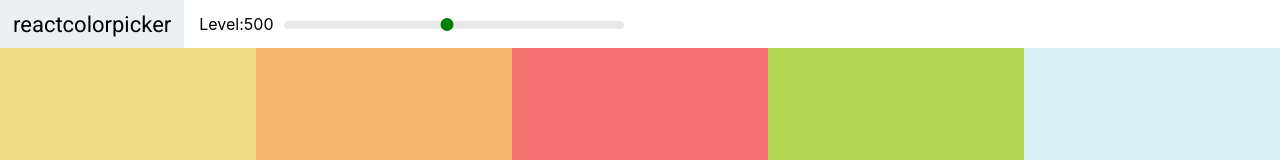
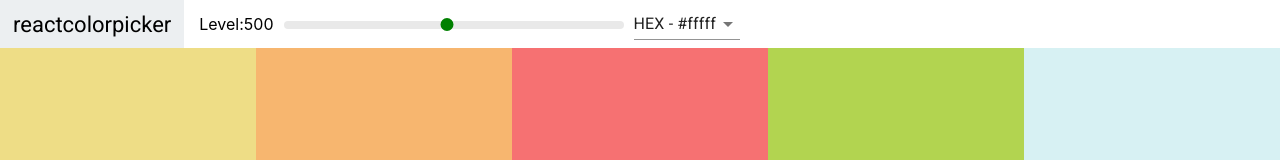
Before and after one commit to TwistZA/color-app, a React (Create React App) app: page / in a window 1280 px wide. Shown: the top 160 px of the page. Built offline with nearby package versions, Linux system fonts and the light colour scheme.

Commit message:
Add Select and Material UI

```diff
--- a/package.json
+++ b/package.json
@@ -3,6 +3,7 @@
   "version": "0.1.0",
   "private": true,
   "dependencies": {
+    "@material-ui/core": "^4.9.11",
     "@testing-library/jest-dom": "^4.2.4",
     "@testing-library/react": "^9.5.0",
     "@testing-library/user-event": "^7.2.1",
--- a/src/Navbar.js
+++ b/src/Navbar.js
@@ -2,10 +2,28 @@
 import "rc-slider/assets/index.css";
 import Slider from "rc-slider";
 import "./Navbar.css";
+import Select from "@material-ui/core/Select";
+import MenuItem from "@material-ui/core/MenuItem";
 
 export default class Navbar extends Component {
+  constructor(props) {
+    super(props);
+
+    this.state = {
+      format: "hex",
+    };
+
+    this.handleChange = this.handleChange.bind(this);
+  }
+
+  handleChange(e) {
+    this.setState({ format: e.target.value });
+    this.props.handleChange(e.target.value);
+  }
+
   render() {
     const { level, changeLevel } = this.props;
+    const { format } = this.state;
 
     return (
       <header className="Navbar">
@@ -24,6 +42,17 @@
             />
           </div>
         </div>
+        <Select
+          labelId="demo-simple-select-label"
+          id="demo-simple-select"
+          onChange={this.handleChange}
+          value={this.state.format}
+        >
+          <MenuItem value="hex">HEX - #fffff</MenuItem>
+          <MenuItem value="rgb">RGB - rgb(255,255,255)</MenuItem>
+          <MenuItem value="rgba">RGBA - rgba(255,255,255, 1.0)</MenuItem>
+        </Select>
+        <div className="select-container"></div>
       </header>
     );
   }
--- a/src/Palette.js
+++ b/src/Palette.js
@@ -9,27 +9,37 @@
 
     this.state = {
       level: 500,
+      format: "hex",
     };
 
     this.changeLevel = this.changeLevel.bind(this);
+    this.changeFormat = this.changeFormat.bind(this);
   }
 
   changeLevel(level) {
     this.setState({ level });
   }
 
+  changeFormat(val) {
+    this.setState({ format: val });
+  }
+
   render() {
     const { colors } = this.props.palette;
-    const { level } = this.state;
+    const { level, format } = this.state;
 
     const colorBoxes = colors[level].map((color) => {
-      return <ColorBox background={color.hex} name={color.name} />;
+      return <ColorBox background={color[format]} name={color.name} />;
     });
 
     return (
       <div className="Palette">
         {/* nav bar goes here */}
-        <Navbar level={level} changeLevel={this.changeLevel} />
+        <Navbar
+          level={level}
+          changeLevel={this.changeLevel}
+          handleChange={this.changeFormat}
+        />
         <div className="Palette-colors">{colorBoxes}</div>
         {/* footer goes here */}
       </div>
```
Also changed, not shown: 1 other file (tests, documents, lock files or other folders).
